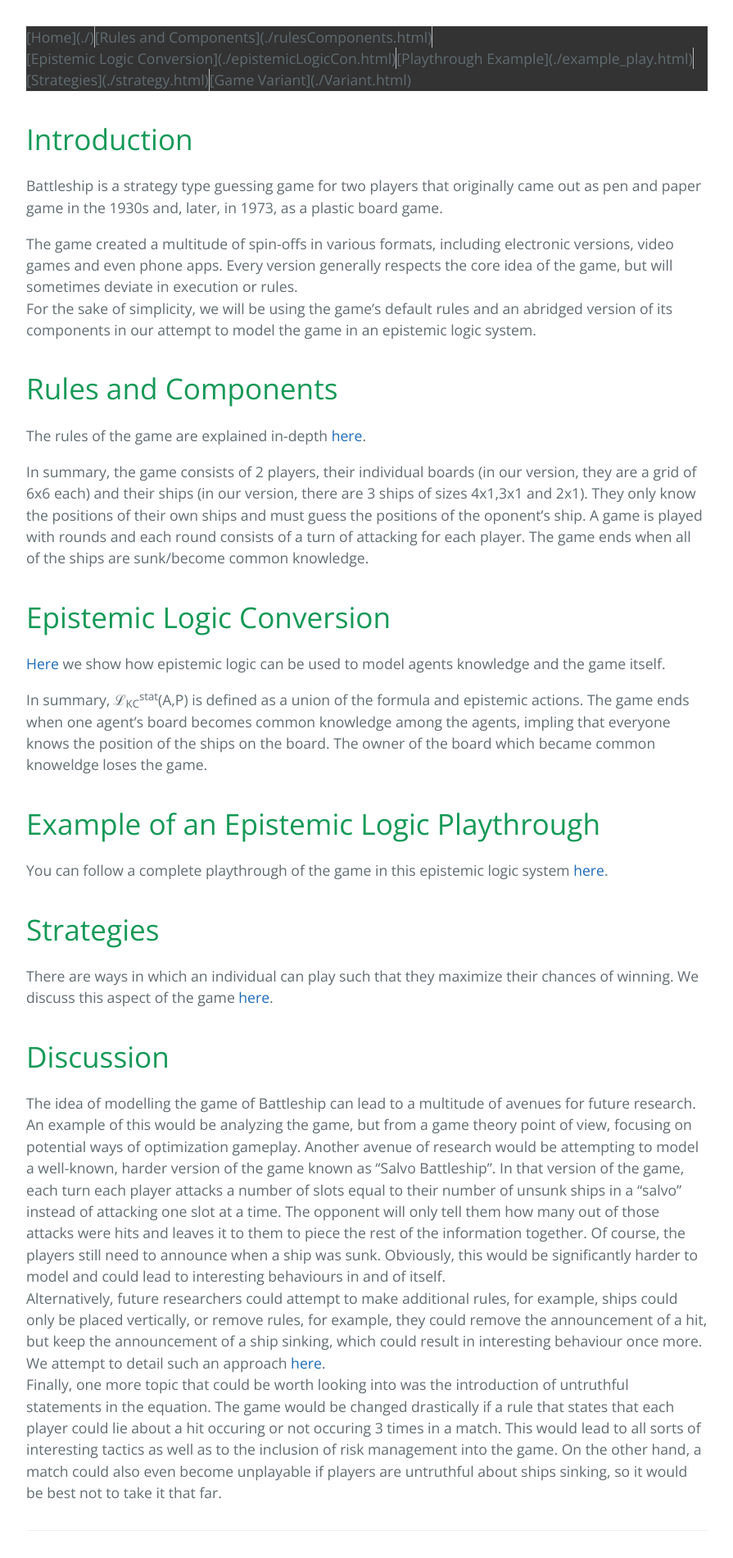
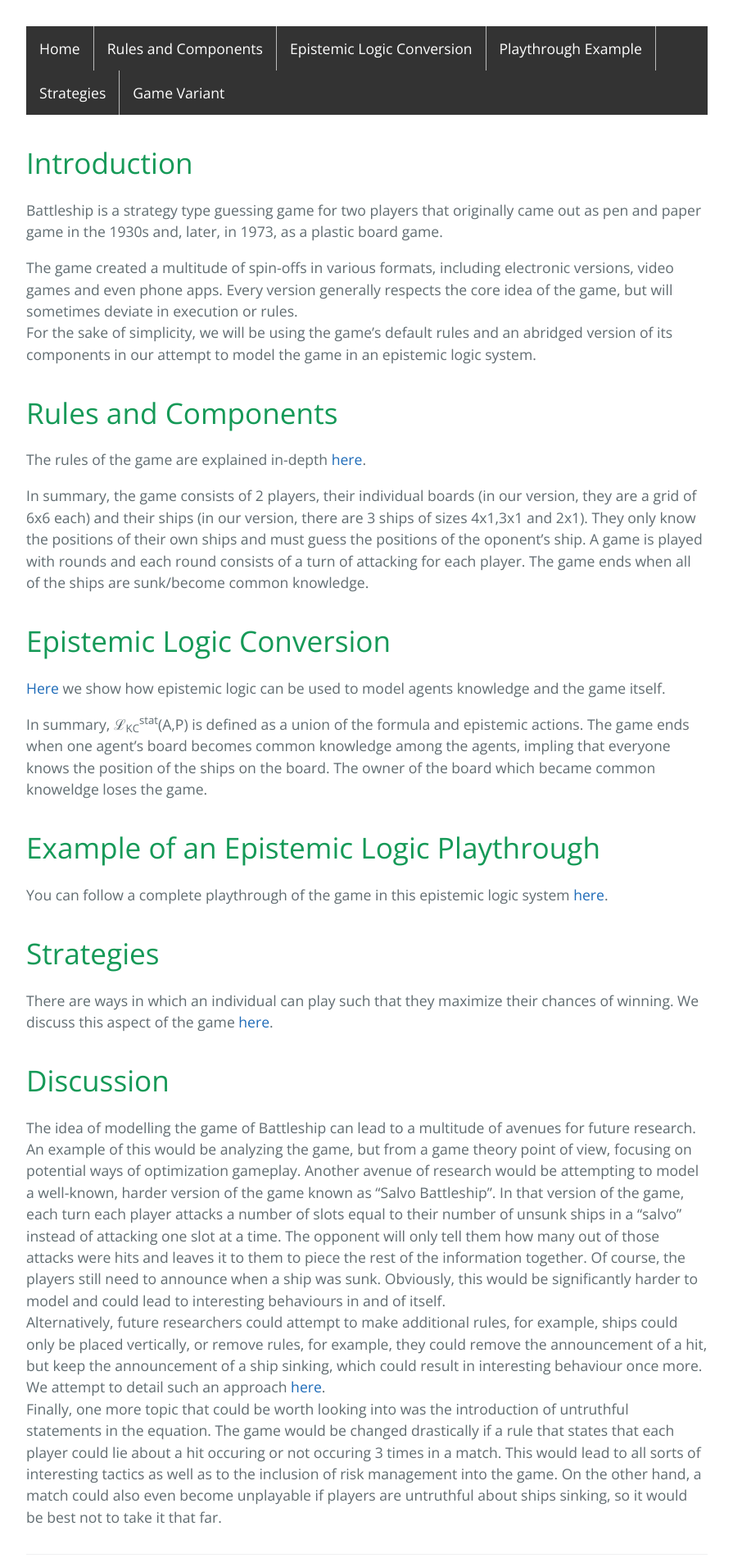
Before and after one commit to kaeru4343/LAMAS_2020Project, a Jekyll site: the page built from index.md, in a window 1280 px wide. Shown: the part 461-2361 px from the top of the page at 82% size, without its empty margins (192-1087 px from the left). Built offline with Jekyll 4.4.1, drawn with Linux system fonts in a browser that asks for light colours; some of the changed lines change nothing that is shown.

Commit message:
Navigation bar attempt

```diff
--- a/_layouts/default.html
+++ b/_layouts/default.html
@@ -36,12 +36,12 @@
 
     <main id="content" class="main-content" role="main">
 	<ul>
-	  <li>[Home](./)</li>
-	  <li>[Rules and Components](./rulesComponents.html)</li>
-	  <li>[Epistemic Logic Conversion](./epistemicLogicCon.html)</li>
-	  <li>[Playthrough Example](./example_play.html)</li>
-	  <li>[Strategies](./strategy.html)</li>
-	  <li>[Game Variant](./Variant.html)</li>
+	  <li><a href="{{site.github}}/index.html">Home</a></li>
+	  <li><a href="{{site.github}}/rulesComponents.html">Rules and Components</a></li>
+	  <li><a href="{{site.github}}/epistemicLogicCon.html">Epistemic Logic Conversion</a></li>
+	  <li><a href="{{site.github}}/example_play.html">Playthrough Example</a></li>
+	  <li><a href="{{site.github}}/strategy.html">Strategies</a></li>
+	  <li><a href="{{site.github}}/Variant.html">Game Variant</a></li>
 	</ul>
       {{ content }}
 
```
